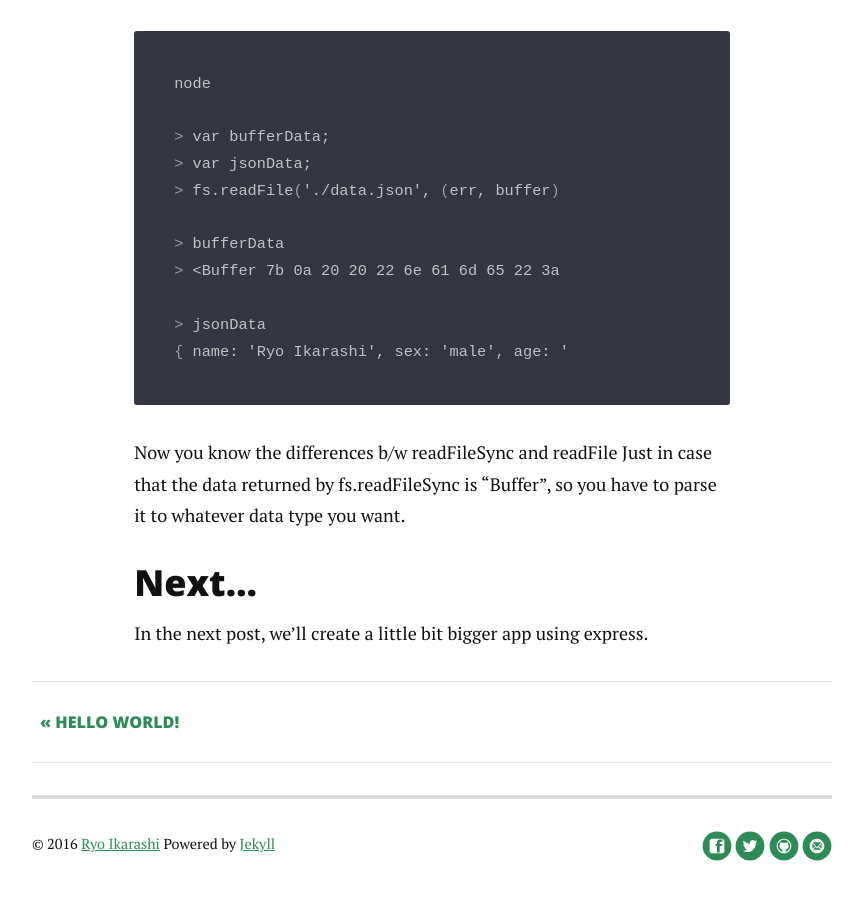
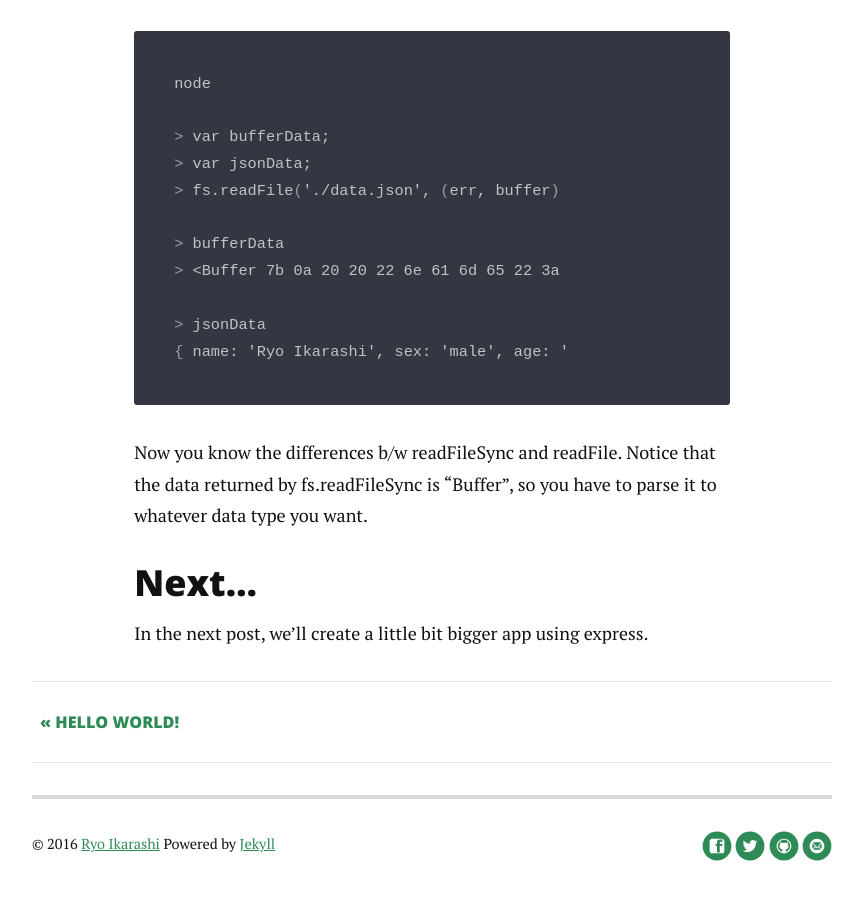
Before and after one commit to RyoIkarashi/tech-blog, a Jekyll site: the page built from _posts/2016-01-06-handling-data.md, in a window 1280 px wide and 900 px high, scrolled down 4560 px. Shown: the whole window, without its empty margins (208-1071 px from the left). Built offline with Jekyll 4.4.1, drawn with Linux system fonts in a browser that asks for light colours; nearby versions of some CDN libraries; Markdown is read by kramdown in place of the engine named in the settings; some of the changed text lies outside the part shown.

````diff
--- a/_posts/2016-01-06-handle-data.md
+++ b/_posts/2016-01-06-handling-data.md
@@ -151,8 +151,8 @@ node
 { name: 'Ryo Ikarashi', sex: 'male', age: '22' }
 ```
 
-Now you know the differences b/w readFileSync and readFile
-Just in case that the data returned by fs.readFileSync is "Buffer", so you have to parse it to whatever data type you want.
+Now you know the differences b/w readFileSync and readFile.
+Notice that the data returned by fs.readFileSync is "Buffer", so you have to parse it to whatever data type you want.
 
 # Next...
 In the next post, we'll create a little bit bigger app using express.
````
Also changed, not shown: other parts of _posts/2016-01-06-handling-data.md (+1 -1 lines).
